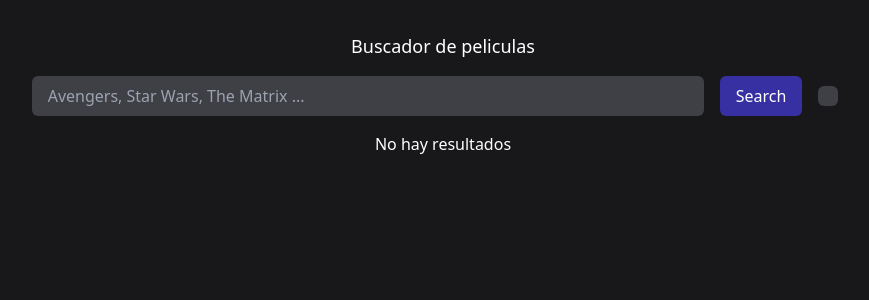
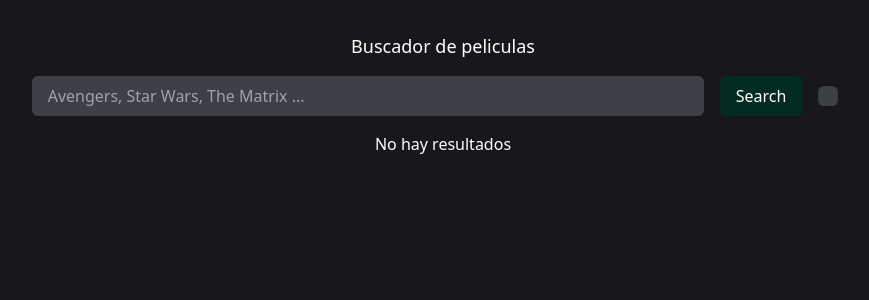
Before and after one commit to JluisESolares/pelis-app, a React (Vite) app: page / in a window 1280 px wide. Shown: the top 300 px of the page, without its empty margins (197-1066 px from the left). Built offline with nearby package versions, Linux system fonts and the light colour scheme.

Commit message:
Revert "style: change color button from jluis"

```diff
--- a/src/components/MovieSearch.jsx
+++ b/src/components/MovieSearch.jsx
@@ -31,7 +31,7 @@ export function MovieSearch({
             checked={sort}
             onChange={handlerSort}
           />
-          <button className="-order-1 bg-indigo-800 px-4 py-2 rounded-md flex-grow">
+          <button className="-order-1 bg-emerald-950 px-4 py-2 rounded-md flex-grow">
             Search
           </button>
         </div>
```
